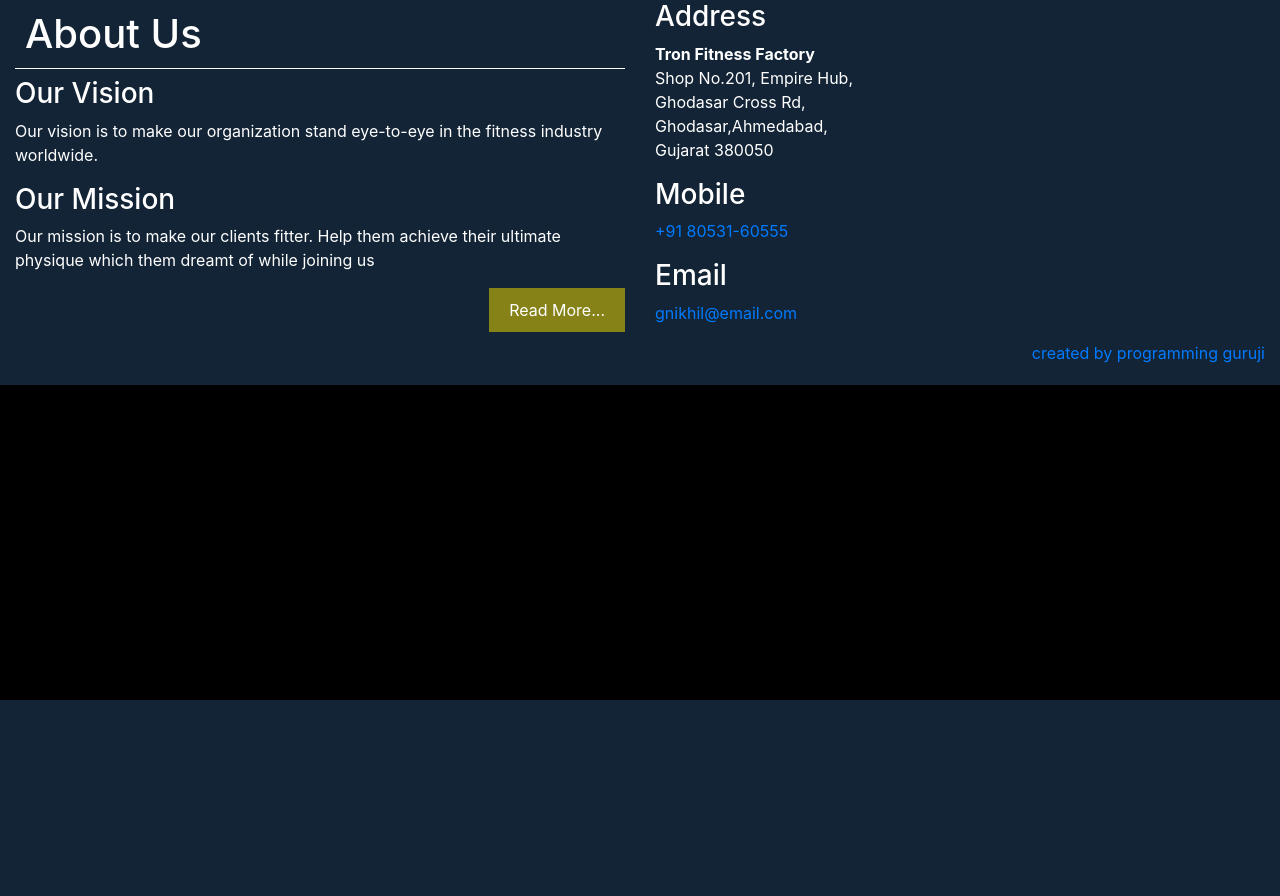
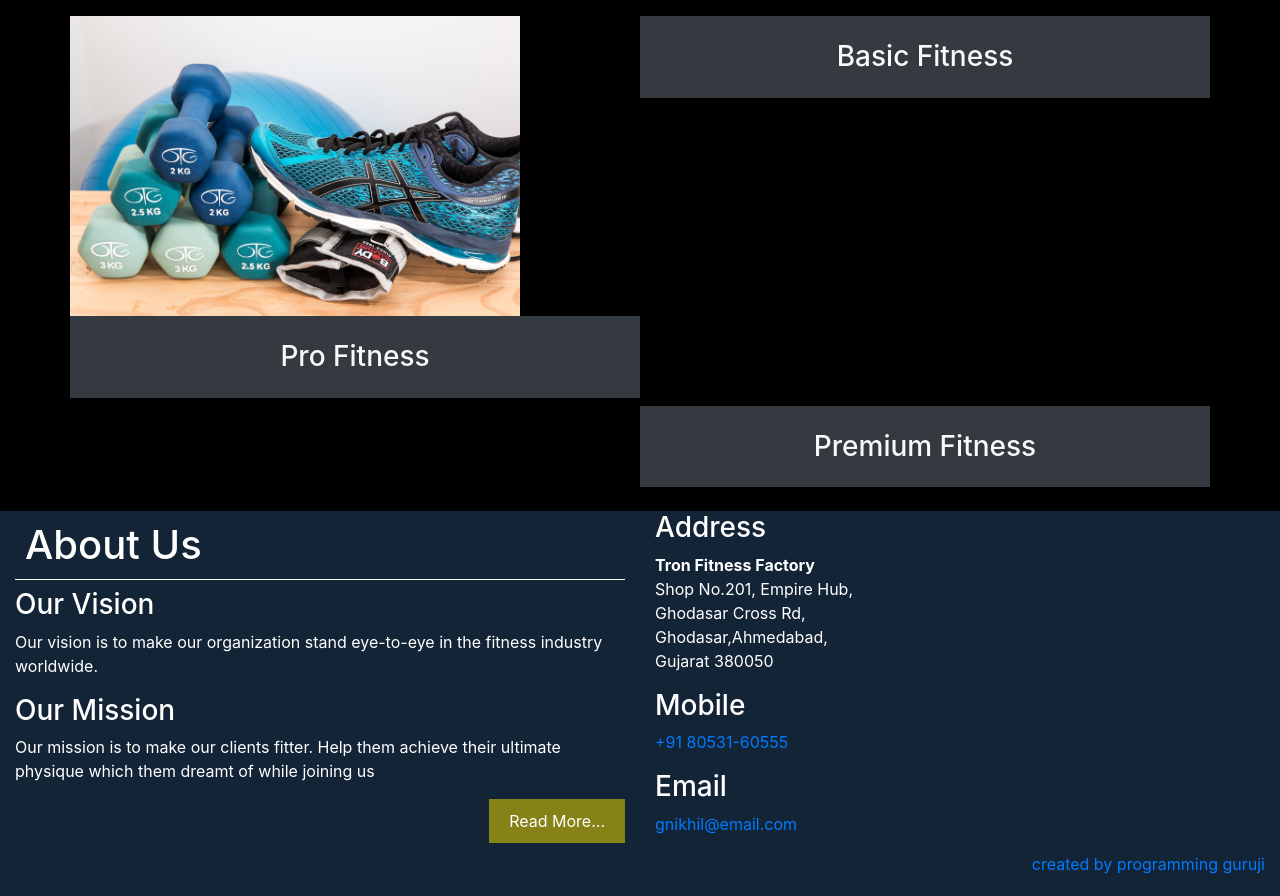
Before and after one commit to Technophillic/TronFitnessFactory, a PHP site: page /price.php in a window 1280 px wide. Shown: the part 100-996 px from the top of the page. Before the commit the page ends 800 px from the top, so only its background shows below. Run offline with PHP 8.4, Linux system fonts and the light colour scheme.

Commit message:
Some Changes in Price

```diff
--- a/price.php
+++ b/price.php
@@ -5,10 +5,41 @@
     <meta http-equiv="X-UA-Compatible" content="IE=edge">
     <meta name="viewport" content="width=device-width, initial-scale=1.0">
     <title>Tron Fittness</title>
+    <style>
+        .lr-half{
+            height: 300px;
+            widht: 100%;
+        }
+    </style>
     <?php include_once "common/bootstrap.html"?>
 </head>
 <body>
     <?php include_once "common/header.html"?>
+    <div class="p-2"></div>
+    <!-- Basic Fittness -->
+    <div class="container">
+        <div class="row">
+            <div class="col-sm-6 p-0"><img class="lr-half" src="img/f1.jpg" alt=""></div>
+            <div class="col-sm-6 p-0">
+                <h3 class="p-4 text-center bg-dark text-light">Basic Fitness</h3>
+            </div>
+        </div>
+        <div class="row">
+            <div class="col-sm-6 p-0">
+                <h3 class="p-4 text-center bg-dark text-light">Pro Fitness</h3>
+            </div>
+            <div class="col-sm-6 p-0">
+            </div>
+        </div>
+        <div class="row">
+            <div class="col-sm-6 p-0"><img src="" alt=""></div>
+            <div class="col-sm-6 p-0">
+                <h3 class="p-4 text-center bg-dark text-light">Premium Fitness</h3>
+            </div>
+        </div>
+    </div>
+    <!-- -->
+    <div class="p-2"></div>
     <?php include_once "common/footer.html"?>
     <script>
         set_page_active("pric");
```
